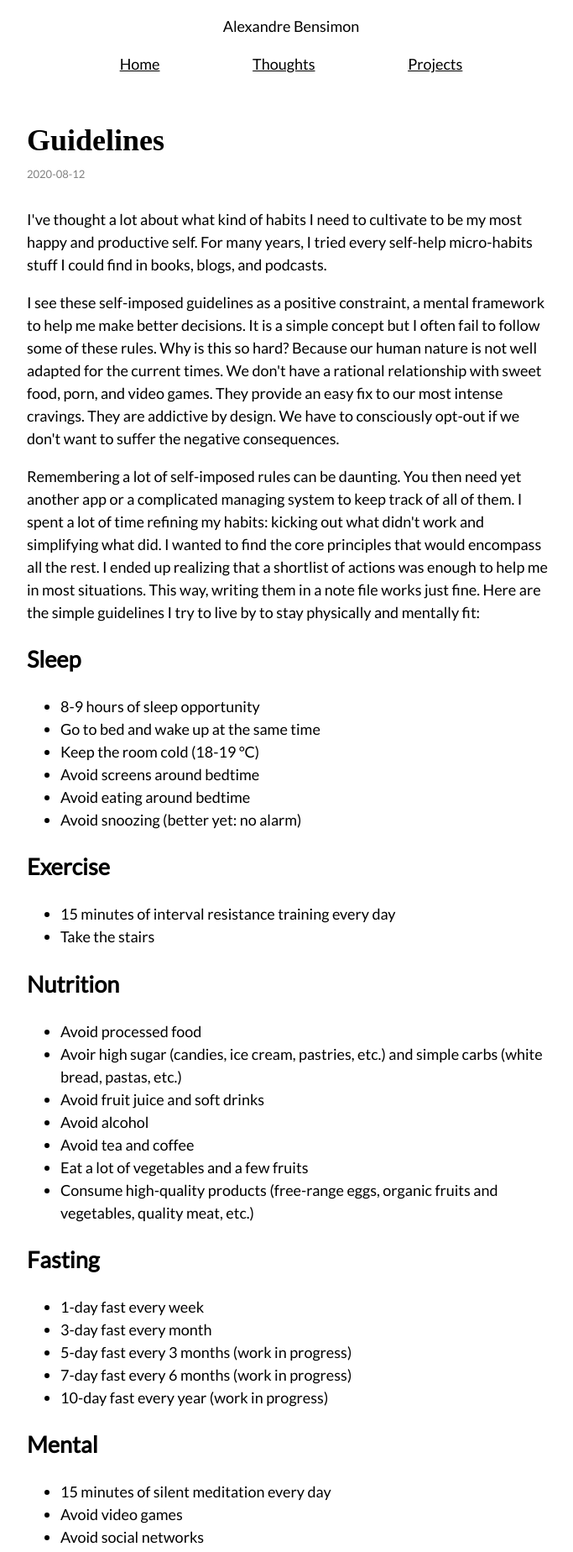
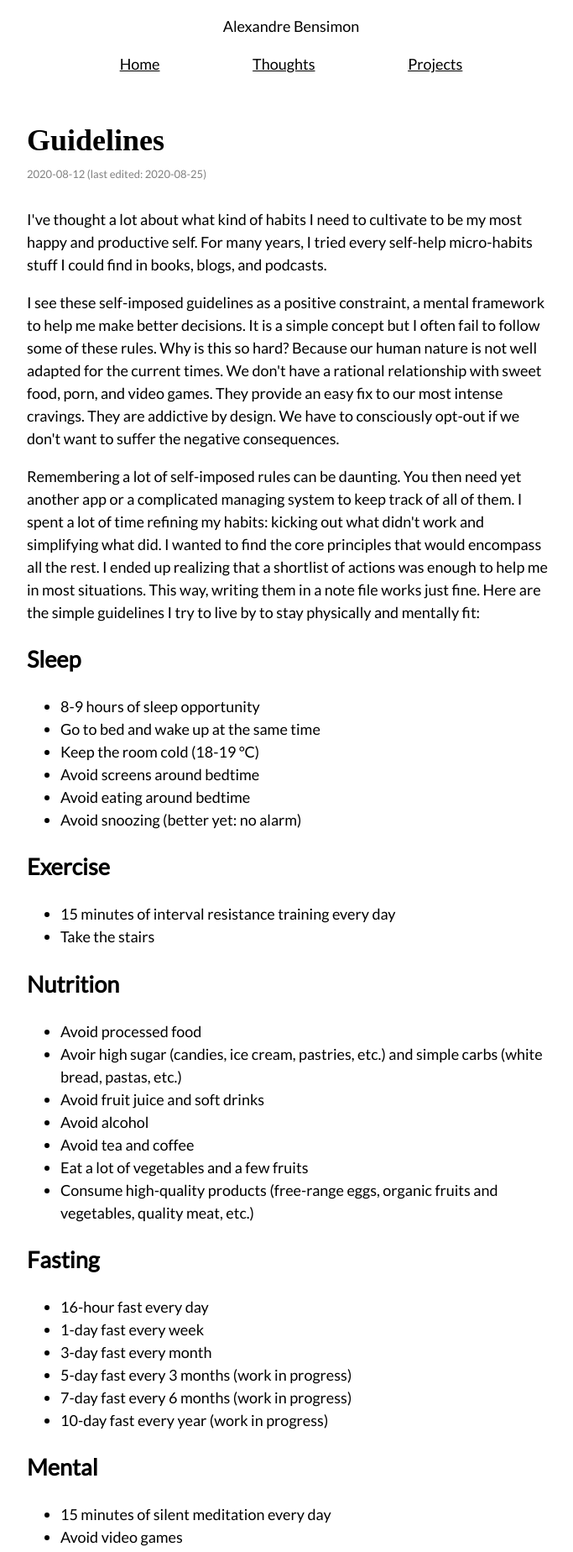
Before and after one commit to alexbensimon/personal-website, a Next.js app: page /thoughts/guidelines in a window 1280 px wide. Shown: the top 1848 px of the page at 84% size, without its empty margins (293-976 px from the left). Built offline with nearby package versions, Linux system fonts and the light colour scheme; a web font is replaced by a local one.

Commit message:
Update Guidelines

```diff
--- a/pages/thoughts/guidelines.tsx
+++ b/pages/thoughts/guidelines.tsx
@@ -10,7 +10,7 @@ export default () => (
     </Head>
     <div>
       <h1>Guidelines</h1>
-      <ThoughtDate>2020-08-12</ThoughtDate>
+      <ThoughtDate>2020-08-12 (last edited: 2020-08-25)</ThoughtDate>
       <p>
         I've thought a lot about what kind of habits I need to cultivate to be
         my most happy and productive self. For many years, I tried every
@@ -68,6 +68,7 @@ export default () => (
       </ul>
       <h2>Fasting</h2>
       <ul>
+        <li>16-hour fast every day</li>
         <li>1-day fast every week</li>
         <li>3-day fast every month</li>
         <li>5-day fast every 3 months (work in progress)</li>
```
